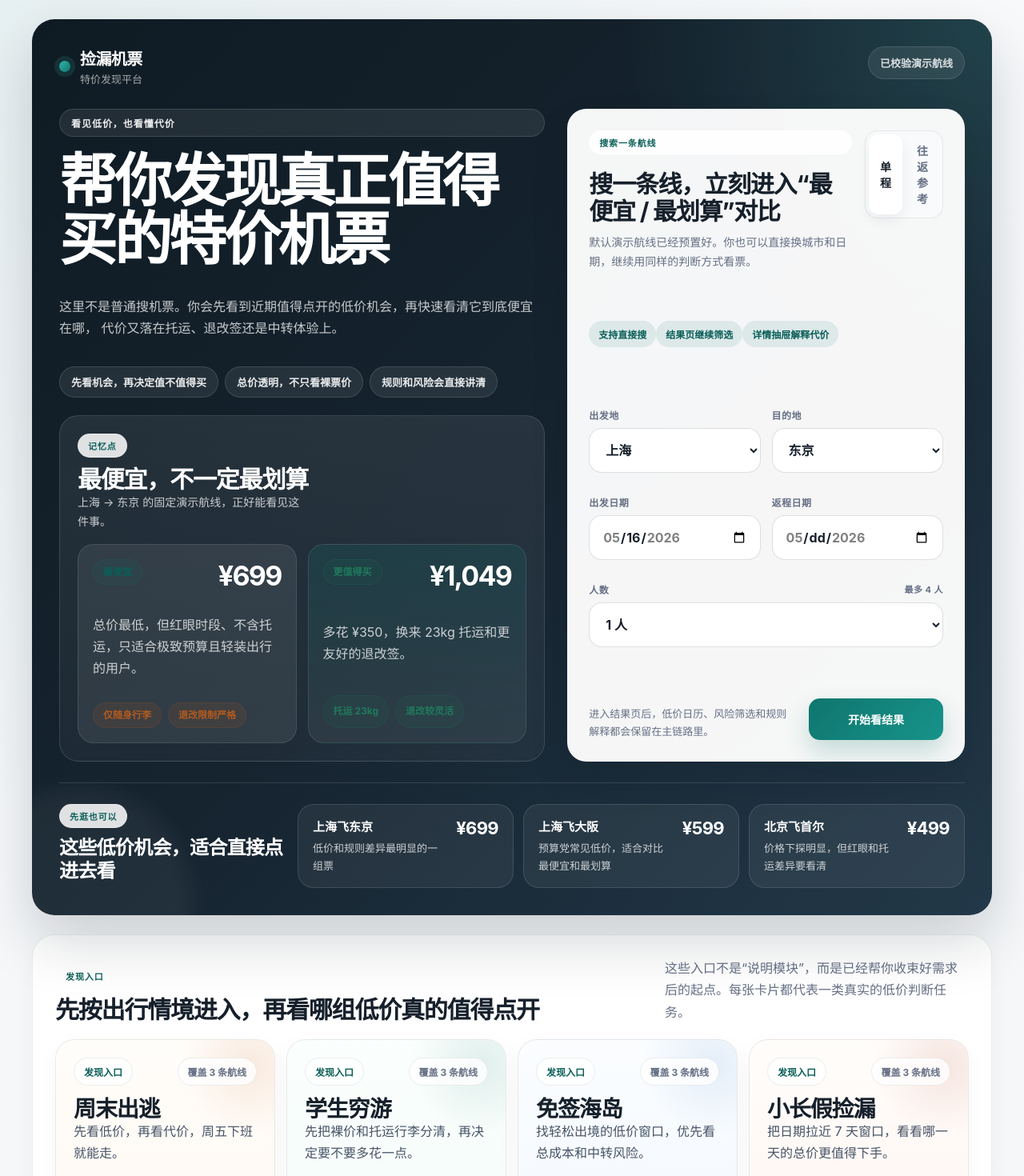
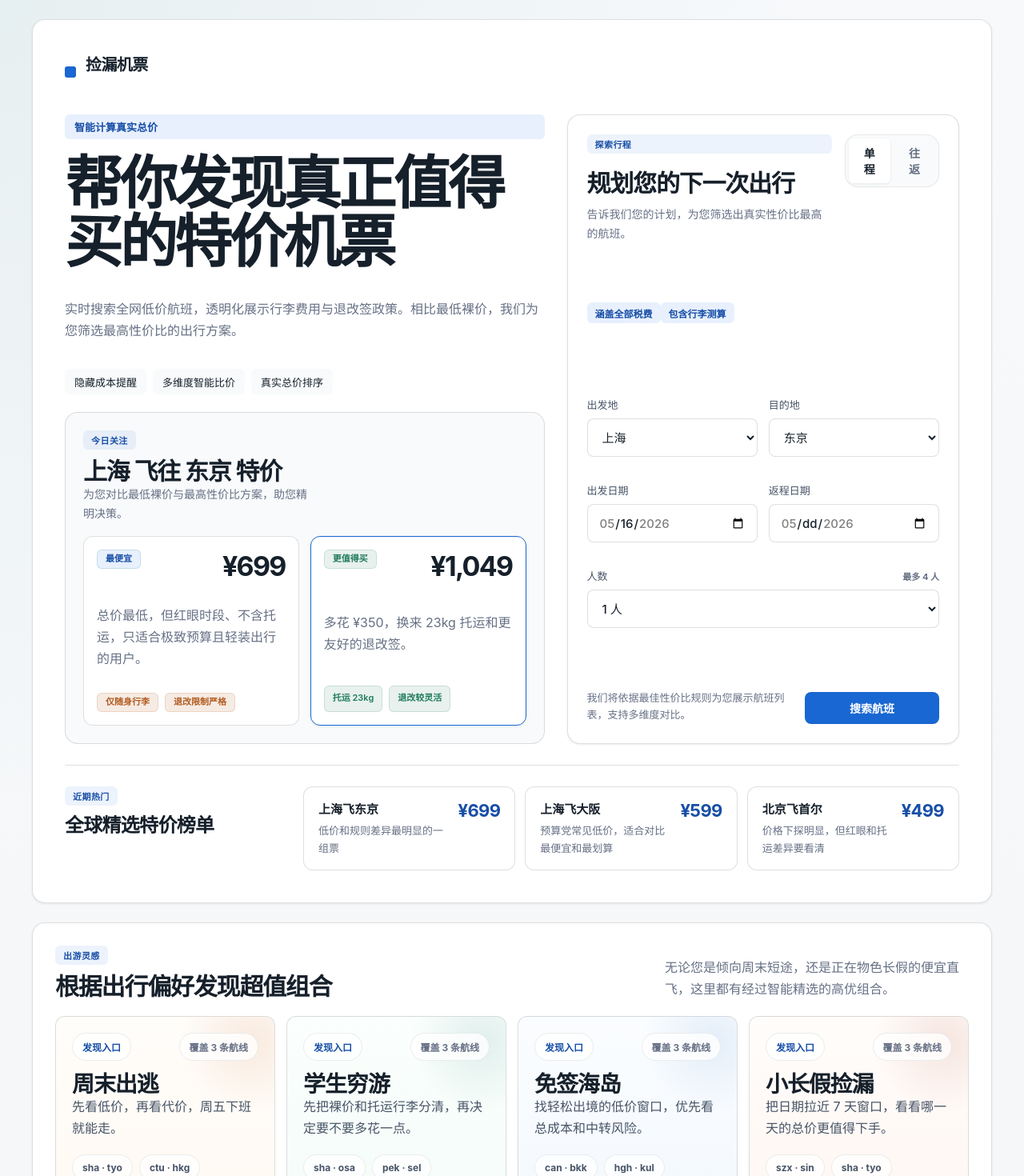
Before and after one commit to liu-dongfang/flight-deal-finder-showcase, a Next.js app: page / in a window 1280 px wide. Shown: the top 1470 px of the page at 80% size. Built offline with nearby package versions, Linux system fonts and the light colour scheme.

Commit message:
release: redeploy submission update

```diff
--- a/app/globals.css
+++ b/app/globals.css
@@ -8,12 +8,12 @@
   --muted-strong: #475467;
   --line: rgba(22, 32, 43, 0.08);
   --line-strong: rgba(22, 32, 43, 0.14);
-  --shadow-sm: 0 10px 30px rgba(17, 24, 39, 0.04);
-  --shadow-md: 0 18px 48px rgba(17, 24, 39, 0.07);
-  --shadow-lg: 0 32px 72px rgba(10, 22, 34, 0.18);
-  --accent: #0f766e;
-  --accent-strong: #0b5f58;
-  --accent-soft: rgba(15, 118, 110, 0.1);
+  --shadow-sm: 0 1px 3px rgba(0, 0, 0, 0.08);
+  --shadow-md: 0 4px 12px rgba(0, 0, 0, 0.06);
+  --shadow-lg: 0 8px 24px rgba(0, 0, 0, 0.08);
+  --accent: #1967d2;
+  --accent-strong: #174ea6;
+  --accent-soft: #e8f0fe;
   --positive: #1f7a5c;
   --positive-soft: rgba(31, 122, 92, 0.1);
   --warning: #b15b1f;
@@ -89,8 +89,8 @@ button {
 .empty-state,
 .disclaimer-card {
   background: var(--surface);
-  border: 1px solid var(--line);
-  border-radius: 28px;
+  border: 1px solid var(--line-strong);
+  border-radius: 16px;
   box-shadow: var(--shadow-sm);
 }
 
@@ -135,9 +135,8 @@ button {
 .brand-mark__dot {
   width: 14px;
   height: 14px;
-  border-radius: 999px;
-  background: linear-gradient(135deg, #35b4aa 0%, var(--accent) 100%);
-  box-shadow: 0 0 0 6px rgba(53, 180, 170, 0.14);
+  border-radius: 3px;
+  background: var(--accent);
 }
 
 .topbar__note,
@@ -152,15 +151,13 @@ button {
 .deal-card__kicker {
   display: inline-flex;
   align-items: center;
-  min-height: 28px;
-  padding: 6px 12px;
-  border-radius: 999px;
-  background: rgba(255, 255, 255, 0.86);
-  border: 1px solid rgba(255, 255, 255, 0.32);
+  padding: 4px 10px;
+  border-radius: 6px;
+  background: rgba(25, 103, 210, 0.08);
   color: var(--accent-strong);
   font-size: 11px;
-  font-weight: 800;
-  letter-spacing: 0.08em;
+  font-weight: 700;
+  letter-spacing: 0.04em;
   text-transform: uppercase;
 }
 
@@ -176,12 +173,12 @@ button {
 .status-badge {
   display: inline-flex;
   align-items: center;
-  min-height: 30px;
-  padding: 8px 12px;
-  border-radius: 999px;
+  min-height: 24px;
+  padding: 4px 10px;
+  border-radius: 6px;
   border: 1px solid transparent;
-  font-size: 12px;
-  font-weight: 700;
+  font-size: 11px;
+  font-weight: 600;
   line-height: 1.2;
 }
 
@@ -255,24 +252,21 @@ button {
   display: inline-flex;
   align-items: center;
   justify-content: center;
-  min-height: 44px;
-  padding: 10px 16px;
-  border-radius: 14px;
-  border: 1px solid var(--line);
+  min-height: 40px;
+  padding: 8px 16px;
+  border-radius: 8px;
+  border: 1px solid var(--line-strong);
   background: var(--surface);
   color: var(--text);
   font-size: 14px;
-  font-weight: 700;
+  font-weight: 600;
   cursor: pointer;
 }
 
 .primary-button {
-  min-height: 52px;
-  padding: 14px 22px;
   border: 0;
-  background: linear-gradient(135deg, var(--accent) 0%, #17938a 100%);
+  background: var(--accent);
   color: white;
-  box-shadow: 0 14px 30px rgba(15, 118, 110, 0.22);
 }
 
 .primary-button--large {
@@ -289,20 +283,20 @@ button {
 }
 
 .trip-switch button {
-  min-height: 38px;
-  padding: 10px 14px;
-  border-radius: 12px;
+  min-height: 32px;
+  padding: 8px 16px;
+  border-radius: 6px;
   background: transparent;
   color: var(--muted);
   font-size: 14px;
-  font-weight: 700;
+  font-weight: 600;
   cursor: pointer;
 }
 
 .trip-switch button.is-active {
   background: var(--surface);
   color: var(--text);
-  box-shadow: 0 8px 18px rgba(17, 24, 39, 0.06);
+  box-shadow: var(--shadow-sm);
 }
 
 .filter-pills button,
@@ -327,8 +321,7 @@ button {
 }
 
 .primary-button:hover {
-  transform: translateY(-2px);
-  box-shadow: 0 18px 36px rgba(15, 118, 110, 0.28);
+  background: var(--accent-strong);
 }
 
 .secondary-button:hover,
@@ -369,24 +362,13 @@ button {
 .hero-shell {
   position: relative;
   overflow: hidden;
-  padding: 34px;
-  border: 0;
-  background:
-    radial-gradient(circle at top right, rgba(83, 200, 190, 0.18), transparent 28%),
-    linear-gradient(135deg, #0f1b23 0%, #162430 52%, #223848 100%);
-  color: white;
-  box-shadow: var(--shadow-lg);
-}
-
-.hero-shell::before {
-  content: "";
-  position: absolute;
-  inset: auto auto -120px -80px;
-  width: 280px;
-  height: 280px;
-  border-radius: 999px;
-  background: rgba(255, 255, 255, 0.05);
-  filter: blur(12px);
+  padding: 40px;
+  background: var(--surface);
+  color: var(--text);
+}
+
+.hero-shell .brand-mark small {
+  color: var(--muted);
 }
 
 .hero-shell .brand-mark small {
@@ -432,16 +414,12 @@ button {
 .hero-kicker {
   display: inline-flex;
   align-items: center;
-  min-height: 30px;
-  padding: 8px 14px;
-  border-radius: 999px;
-  background: rgba(255, 255, 255, 0.08);
-  border: 1px solid rgba(255, 255, 255, 0.12);
-  color: rgba(255, 255, 255, 0.92);
-  font-size: 12px;
-  font-weight: 800;
-  letter-spacing: 0.08em;
-  text-transform: uppercase;
+  padding: 6px 12px;
+  border-radius: 6px;
+  background: var(--accent-soft);
+  color: var(--accent-strong);
+  font-size: 13px;
+  font-weight: 600;
 }
 
 .hero-copy h1,
@@ -476,20 +454,19 @@ button {
 .hero-copy p,
 .hero-insight-card p,
 .hero-opportunity-card p {
-  color: rgba(255, 255, 255, 0.76);
+  color: var(--muted);
 }
 
 .hero-points span {
   display: inline-flex;
   align-items: center;
-  min-height: 36px;
-  padding: 9px 14px;
-  border-radius: 999px;
-  background: rgba(255, 255, 255, 0.08);
-  border: 1px solid rgba(255, 255, 255, 0.12);
-  color: rgba(255, 255, 255, 0.9);
+  min-height: 32px;
+  padding: 6px 12px;
+  border-radius: 6px;
+  background: var(--surface-alt);
+  color: var(--text);
   font-size: 13px;
-  font-weight: 700;
+  font-weight: 500;
 }
 
 .hero-insight-card {
@@ -497,9 +474,9 @@ button {
   gap: 16px;
   margin-top: 4px;
   padding: 22px;
-  border-radius: 24px;
-  border: 1px solid rgba(255, 255, 255, 0.12);
-  background: linear-gradient(180deg, rgba(255, 255, 255, 0.08), rgba(255, 255, 255, 0.04));
+  border-radius: 16px;
+  border: 1px solid var(--line-strong);
+  background: var(--surface-alt);
 }
 
 .hero-insight-card__header h2,
@@ -530,14 +507,15 @@ button {
 .hero-compare-card {
   display: grid;
   gap: 12px;
-  padding: 18px;
-  border-radius: 20px;
-  background: rgba(255, 255, 255, 0.08);
-  border: 1px solid rgba(255, 255, 255, 0.1);
+  padding: 16px;
+  border-radius: 12px;
+  background: var(--surface);
+  border: 1px solid var(--line-strong);
 }
 
 .hero-compare-card--highlight {
-  background: linear-gradient(180deg, rgba(15, 118, 110, 0.2), rgba(255, 255, 255, 0.06));
+  border-color: var(--accent);
+  box-shadow: var(--shadow-sm);
 }
 
 .hero-compare-card__top {
@@ -565,7 +543,7 @@ button {
   gap: 18px;
   margin-top: 26px;
   padding-top: 26px;
-  border-top: 1px solid rgba(255, 255, 255, 0.12);
+  border-top: 1px solid var(--line-strong);
 }
 
 .hero-opportunity-rail__copy h3 {
@@ -586,16 +564,16 @@ button {
   justify-content: space-between;
   gap: 12px;
   padding: 16px 18px;
-  border-radius: 20px;
-  border: 1px solid rgba(255, 255, 255, 0.12);
-  background: rgba(255, 255, 255, 0.06);
+  border-radius: 12px;
+  border: 1px solid var(--line-strong);
+  background: var(--surface);
 }
 
 .hero-opportunity-card span {
   display: block;
   font-size: 15px;
-  font-weight: 800;
-  color: white;
+  font-weight: 600;
+  color: var(--text);
 }
 
 .hero-opportunity-card p {
@@ -606,25 +584,24 @@ button {
 .hero-opportunity-card strong {
   font-size: 22px;
   letter-spacing: -0.03em;
-  color: white;
+  color: var(--accent-strong);
 }
 
 .search-form {
   width: 100%;
   display: grid;
   gap: 20px;
-  padding: 26px;
-  border-radius: 24px;
-  background: rgba(255, 255, 255, 0.96);
-  color: var(--text);
-  border: 1px solid rgba(255, 255, 255, 0.5);
-  box-shadow: 0 24px 48px rgba(9, 17, 24, 0.12);
+  padding: 24px;
+  border-radius: 16px;
+  background: var(--surface);
+  border: 1px solid var(--line-strong);
+  box-shadow: var(--shadow-sm);
 }
 
 .search-form--compact {
-  padding: 22px;
-  background: linear-gradient(180deg, #ffffff 0%, #fafcfd 100%);
-  border: 1px solid var(--line);
+  padding: 20px;
+  background: var(--surface);
+  border: 1px solid var(--line-strong);
   box-shadow: none;
 }
 
@@ -641,13 +618,13 @@ button {
 .search-form__signal-row span {
   display: inline-flex;
   align-items: center;
-  min-height: 30px;
-  padding: 8px 12px;
-  border-radius: 999px;
+  min-height: 26px;
+  padding: 4px 10px;
+  border-radius: 6px;
   background: var(--accent-soft);
   color: var(--accent-strong);
   font-size: 12px;
-  font-weight: 700;
+  font-weight: 600;
 }
 
 .search-grid {
@@ -679,11 +656,9 @@ button {
   align-items: center;
   justify-content: space-between;
   gap: 10px;
-  color: var(--muted);
-  font-size: 12px;
-  font-weight: 800;
-  letter-spacing: 0.04em;
-  text-transform: uppercase;
+  color: var(--muted-strong);
+  font-size: 13px;
+  font-weight: 500;
 }
 
 .field__label small {
@@ -695,21 +670,21 @@ button {
 .field input,
 .field select {
   width: 100%;
-  min-height: 56px;
-  padding: 0 16px;
-  border-radius: 16px;
+  min-height: 48px;
+  padding: 0 14px;
+  border-radius: 8px;
   border: 1px solid var(--line-strong);
   background: var(--surface);
   color: var(--text);
-  font-size: 16px;
-  font-weight: 700;
+  font-size: 15px;
+  font-weight: 500;
 }
 
 .field input:focus,
 .field select:focus {
   outline: none;
-  border-color: rgba(15, 118, 110, 0.3);
-  box-shadow: 0 0 0 4px rgba(15, 118, 110, 0.12);
+  border-color: var(--accent);
+  box-shadow: 0 0 0 2px var(--accent-soft);
 }
 
 .search-form__footer {
@@ -786,11 +761,11 @@ button {
 .deal-card,
 .flight-card,
 .empty-state {
-  padding: 22px;
+  padding: 20px;
   background: var(--surface);
-  border: 1px solid var(--line);
-  border-radius: 24px;
-  box-shadow: var(--shadow-sm);
+  border: 1px solid var(--line-strong);
+  border-radius: 12px;
+  box-shadow: none;
 }
 
 .scene-card {
--- a/app/page.tsx
+++ b/app/page.tsx
@@ -2,7 +2,7 @@ import Link from "next/link";
 import { FeaturedDealsGrid } from "@/components/home/featured-deals-grid";
 import { SceneEntryGrid } from "@/components/home/scene-entry-grid";
 import { SearchForm } from "@/components/home/search-form";
-import { DEFAULT_QUERY, HOME_HEADLINE, HOME_TAGLINE, PRODUCT_NAME } from "@/lib/constants";
+import { DEFAULT_QUERY, HOME_HEADLINE, PRODUCT_NAME } from "@/lib/constants";
 import { featuredDeals } from "@/lib/data/featuredDeals";
 import { scenes } from "@/lib/data/scenes";
 import { formatPrice } from "@/lib/utils/date";
@@ -37,34 +37,32 @@ export default function HomePage() {
             <span className="brand-mark__dot" />
             <span>
               <strong>{PRODUCT_NAME}</strong>
-              <small>特价发现平台</small>
+              <small>全球特价航班探索</small>
             </span>
           </Link>
-          <div className="topbar__note">已校验演示航线</div>
         </header>
 
         <div className="hero-grid">
           <div className="hero-copy">
-            <span className="hero-kicker">{HOME_TAGLINE}</span>
+            <span className="hero-kicker">智能计算真实总价</span>
             <h1>{HOME_HEADLINE}</h1>
             <p>
-              这里不是普通搜机票。你会先看到近期值得点开的低价机会，再快速看清它到底便宜在哪，
-              代价又落在托运、退改签还是中转体验上。
+              实时搜索全网低价航班，透明化展示行李费用与退改签政策。相比最低裸价，我们为您筛选最高性价比的出行方案。
             </p>
 
             <div className="hero-points">
-              <span>先看机会，再决定值不值得买</span>
-              <span>总价透明，不只看裸票价</span>
-              <span>规则和风险会直接讲清</span>
+              <span>隐藏成本提醒</span>
+              <span>多维度智能比价</span>
+              <span>真实总价排序</span>
             </div>
 
             <div className="hero-insight-card">
               <div className="hero-insight-card__header">
                 <div>
-                  <span className="section-label">记忆点</span>
-                  <h2>最便宜，不一定最划算</h2>
+                  <span className="section-label">今日关注</span>
+                  <h2>{DEFAULT_QUERY.from} 飞往 {DEFAULT_QUERY.to} 特价</h2>
                 </div>
-                <p>{DEFAULT_QUERY.from} → {DEFAULT_QUERY.to} 的固定演示航线，正好能看见这件事。</p>
+                <p>为您对比最低裸价与最高性价比方案，助您精明决策。</p>
               </div>
 
               <div className="hero-insight-grid">
@@ -108,20 +106,19 @@ export default function HomePage() {
           <div className="hero-panel">
             <SearchForm
               initialQuery={DEFAULT_QUERY}
-              submitLabel="开始看结果"
-              eyebrow="搜索一条航线"
-              title="搜一条线，立刻进入“最便宜 / 最划算”对比"
-              description="默认演示航线已经预置好。你也可以直接换城市和日期，继续用同样的判断方式看票。"
-              signals={["支持直接搜", "结果页继续筛选", "详情抽屉解释代价"]}
-              footerNote="进入结果页后，低价日历、风险筛选和规则解释都会保留在主链路里。"
+              submitLabel="搜索航班"
+              eyebrow="探索行程"
+              title="规划您的下一次出行"
+              description="告诉我们您的计划，为您筛选出真实性价比最高的航班。"
+              signals={["涵盖全部税费", "包含行李测算"]}
             />
           </div>
         </div>
 
         <div className="hero-opportunity-rail">
           <div className="hero-opportunity-rail__copy">
-            <span className="section-label">先逛也可以</span>
-            <h3>这些低价机会，适合直接点进去看</h3>
+            <span className="section-label">近期热门</span>
+            <h3>全球精选特价榜单</h3>
           </div>
 
           <div className="hero-opportunity-rail__list">
@@ -141,10 +138,10 @@ export default function HomePage() {
       <section className="content-section">
         <div className="section-heading">
           <div>
-            <span className="section-label">发现入口</span>
-            <h2>先按出行情境进入，再看哪组低价真的值得点开</h2>
+            <span className="section-label">出游灵感</span>
+            <h2>根据出行偏好发现超值组合</h2>
           </div>
-          <p>这些入口不是“说明模块”，而是已经帮你收束好需求后的起点。每张卡片都代表一类真实的低价判断任务。</p>
+          <p>无论您是倾向周末短途，还是正在物色长假的便宜直飞，这里都有经过智能精选的高优组合。</p>
         </div>
         <SceneEntryGrid scenes={scenes} />
       </section>
@@ -152,10 +149,10 @@ export default function HomePage() {
       <section className="content-section">
         <div className="section-heading">
           <div>
-            <span className="section-label">值得先看</span>
-            <h2>近期更容易出现“低价但需要判断”的航线</h2>
+            <span className="section-label">特价推荐</span>
+            <h2>本周极具性价比的航线发现</h2>
           </div>
-          <p>不是把热门目的地堆出来，而是把更适合比较总价、规则和隐藏成本的机会先摆到台面上。</p>
+          <p>基于当前票价与历史均价对比，这些航线正处于适合入手的价格区间。</p>
         </div>
         <FeaturedDealsGrid deals={featuredDeals} />
       </section>
@@ -163,14 +160,14 @@ export default function HomePage() {
       <section className="content-section content-section--compact">
         <div className="disclaimer-card">
           <div>
-            <span className="section-label">产品判断</span>
-            <h3>看见低价，也要看懂低价为什么成立</h3>
+            <span className="section-label">我们的服务标准</span>
+            <h3>致力于透明、可信的决策辅助</h3>
           </div>
-          <p>捡漏机票的角色不是替你下单，而是把价格、代价和适合人群摆清楚，让你在几秒内知道这张票值不值得继续看。</p>
+          <p>我们将复杂的票价政策转化为清晰的对比指标，助您快速判断该航班是否适合您的出行需求。</p>
           <div className="status-row">
-            <span className="status-badge status-badge--neutral">发现机会</span>
-            <span className="status-badge status-badge--positive">规则透明</span>
-            <span className="status-badge status-badge--accent">判断值不值买</span>
+            <span className="status-badge status-badge--positive">数据真实</span>
+            <span className="status-badge status-badge--positive">费用全透明</span>
+            <span className="status-badge status-badge--positive">智能分析预警</span>
           </div>
         </div>
       </section>
--- a/components/home/search-form.tsx
+++ b/components/home/search-form.tsx
@@ -23,7 +23,7 @@ const destinationCities = getDistinctDestinationCities();
 
 export function SearchForm({
   initialQuery,
-  submitLabel = "开始找票",
+  submitLabel = "搜索特价航班",
   compact = false,
   eyebrow,
   title,
@@ -57,13 +57,13 @@ export function SearchForm({
     <form className={`search-form ${compact ? "search-form--compact" : ""}`} onSubmit={handleSubmit}>
       <div className="search-form__header">
         <div className="search-form__heading">
-          <span className="section-label">{eyebrow ?? (compact ? "修改搜索" : "搜索一条航线")}</span>
-          <h3>{title ?? (compact ? "换一组条件继续判断" : "先搜一条航线，再判断它值不值得买")}</h3>
+          <span className="section-label">{eyebrow ?? (compact ? "重新搜索" : "探索航班")}</span>
+          <h3>{title ?? (compact ? "调整您的搜索条件" : "搜索包含全部费用的真实特价")}</h3>
           <p className="search-form__description">
             {description ??
               (compact
-                ? "修改后会带着当前的筛选和判断方式继续对比。"
-                : "这里不是只给你最低裸价，还会把托运、退改签和中转代价一起摆出来。")}
+                ? "更新条件，我们将继续为您比对真实性价比。"
+                : "我们为您呈现的不仅仅是裸票价格，还会清楚展示行李、退改签等隐藏费用，助您理性决策。")}
           </p>
         </div>
         <div className="trip-switch">
@@ -79,7 +79,7 @@ export function SearchForm({
             className={form.tripType === "round_trip" ? "is-active" : ""}
             onClick={() => updateTripType("round_trip")}
           >
-            往返参考
+            往返
           </button>
         </div>
       </div>
@@ -157,7 +157,7 @@ export function SearchForm({
       </div>
 
       <div className="search-form__footer search-form__footer--plain">
-        <p>{footerNote ?? (compact ? "保留当前的最便宜 / 最划算视图，再看新的航线结果。" : "默认主链路已预置，打开结果页后可直接比较“最便宜”和“最划算”。")}</p>
+        <p>{footerNote ?? (compact ? "应用新条件后，您仍可以使用当前视图比价。" : "我们将依据最佳性价比规则为您展示航班列表，支持多维度对比。")}</p>
         <button type="submit" className="primary-button primary-button--large">
           {submitLabel}
         </button>
```
Also changed, not shown: components/results/flight-details-drawer.tsx (+6 -6 lines), components/results/results-experience.tsx (+11 -11 lines).
